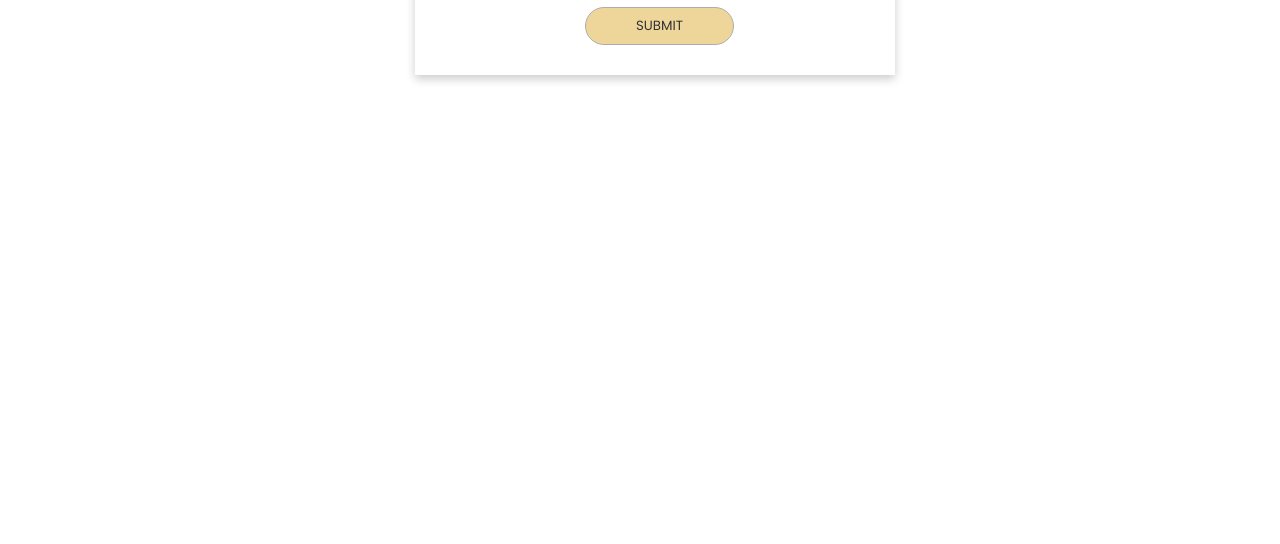
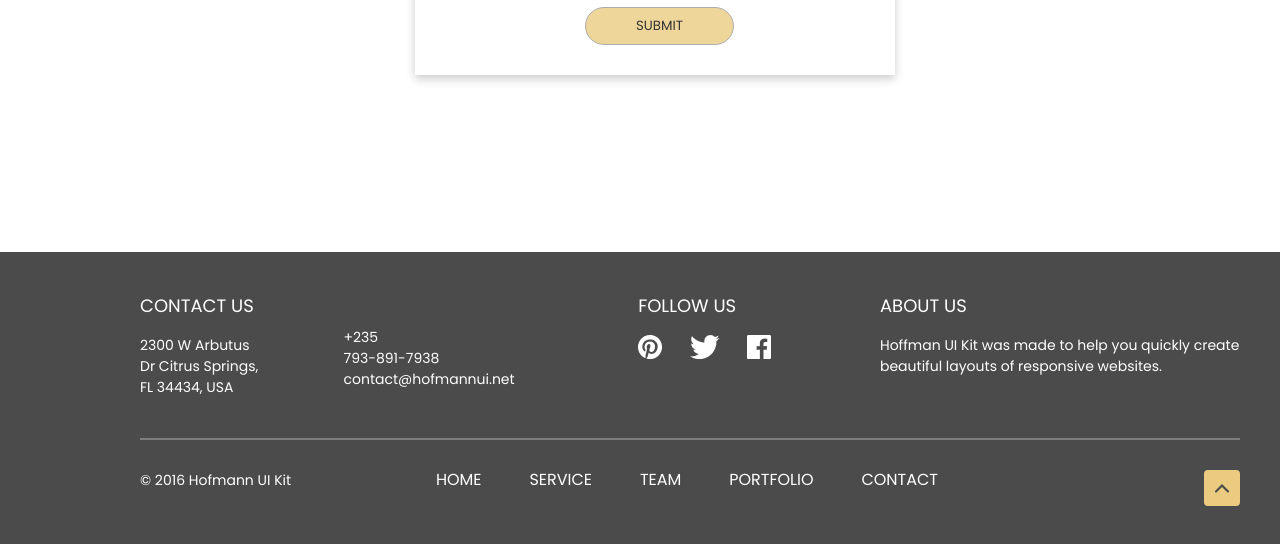
Before and after one commit to longhuynh-agilityio/minh.tuanduong-html-css-practice1, a plain HTML site: page index.html in a window 1280 px wide. Shown: the part 4542-5086 px from the top of the page. Before the commit the page ends 4794 px from the top, so only its background shows below. Drawn offline with Linux system fonts and the light colour scheme.

Commit message:
implement footer

```diff
--- a/index.html
+++ b/index.html
@@ -276,5 +276,62 @@
 			 </div>
 		</div>
 	</section>
+
+	<!-- Footer -->
+	<footer class="footer">
+		<div class="box-container">
+			<div class="box">
+				<div>
+					<p class="title">Contact Us</p>
+				</div>
+				<div>
+					<p class="content">2300 W Arbutus Dr Citrus Springs, FL 34434, USA</p>
+				</div>
+			</div>
+			<div class="box">
+				<div>
+					<p class="content">+235 <br> 793-891-7938</p>
+				</div>
+				<div>
+					<p class="content">contact@hofmannui.net</p>
+				</div>
+			</div>
+			<div class="box">
+				<div>
+					<p class="title">Follow Us</p>
+				</div>
+				<div class="image">
+					<img class="icon" src="images/fill3.png">
+					<img class="icon" src="images/fill2.png">
+					<img class="icon" src="images/fill1.png">
+				</div>
+			</div>
+			<div class="box">
+				<div>
+					<p class="title">About Us</p>
+				</div>
+				<div>
+					<p class="content">Hoffman UI Kit was made to help you quickly create beautiful layouts of responsive websites.</p>
+				</div>
+			</div>
+		</div>
+		<div class="box-container">
+			<div class="box">
+				<p>© 2016 Hofmann UI Kit</p>
+			</div>
+			<div class="box">
+				<ul class="list">
+					<li>Home</li>
+					<li>Service</li>
+					<li>Team</li>
+					<li>Portfolio</li>
+					<li>Contact</li>
+				</ul>
+			</div>
+			<div class="box">
+				<img src="images/go-to-top.png">
+			</div>
+		</div>
+	</footer>
 </body>
 </html>
--- a/styles/style.css
+++ b/styles/style.css
@@ -556,7 +556,84 @@ section .content .find{
 	width: 150px;
 }
 
+/*Footer*/
+footer{
+	background: #4B4B4B;
+	padding: 40px 140px;
+	min-height: 40vh;
+	color: #FFFFFF;
+}
+.footer .box-container:nth-child(1){
+	display: flex;
+	justify-content: space-between;
+	width: 1100px;
+	border-bottom: 2px solid #7D7D7D;
+	padding-bottom: 40px;
+}
 
-/*.contact .box-container .box .icon img{
-	margin-left: 40px;
-}*/
+.footer .box-container .box:nth-child(1){
+	width: 120px;
+	/*margin-left: 20px;*/
+}
+
+.footer .box-container .box .title{
+	font-size: 18px;
+	margin-bottom: 16px;
+	text-transform: uppercase;
+}
+
+.footer .box-container .box .content{
+	font-size: 14px;
+	text-transform: none;
+}
+
+.footer .box-container .box:nth-child(2){
+	margin-top: 35px;
+	margin-right: 40px;
+}
+
+.footer .box-container .box:last-child{
+	width: 360px;
+}
+
+.footer .box-container .box:nth-child(3) .icon{
+	margin-right: 25px;
+}
+
+.footer .box-container:nth-child(2){
+	display: flex;
+	justify-content: space-between;
+	width: 1100px;
+}
+
+.footer .box-container:nth-child(2) .box:nth-child(1){
+	margin-top: 30px;
+	font-size: 14px;
+	width: 200px;
+}
+
+.footer .box-container:nth-child(2) .box:nth-child(2) ul{
+	display: flex;
+	justify-content: space-around;
+	list-style: none;
+	text-transform: uppercase;
+	font-size: 16px;
+	width: 550px;
+	margin-top: -8px;
+}
+
+.footer .box-container:nth-child(2) .box:nth-child(2) li{
+	text-transform: uppercase;
+}
+
+.footer .box-container:nth-child(2) .box:last-child{
+	display: flex;
+	align-items: center;
+	justify-content: center;
+	margin-left: 130px;
+	width: 36px;
+	height: 36px;
+	background: #EBCB80;
+	border-radius: 4px;
+	margin-top: 30px;
+}
```
